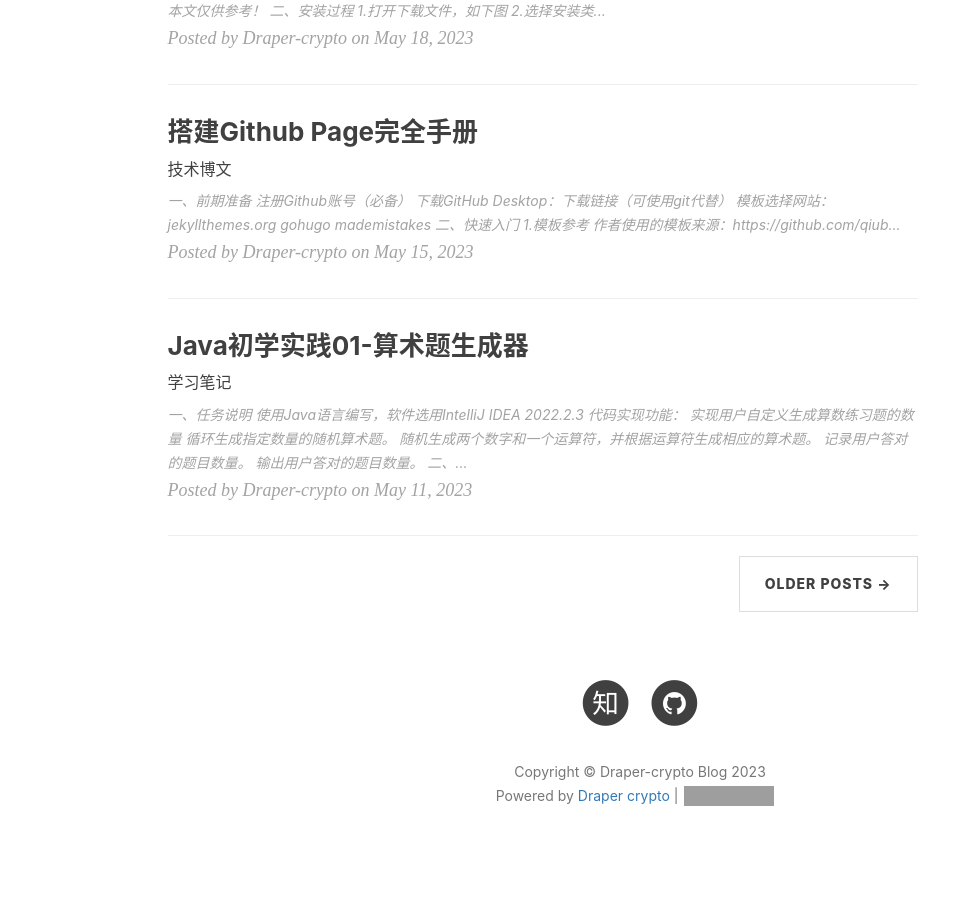
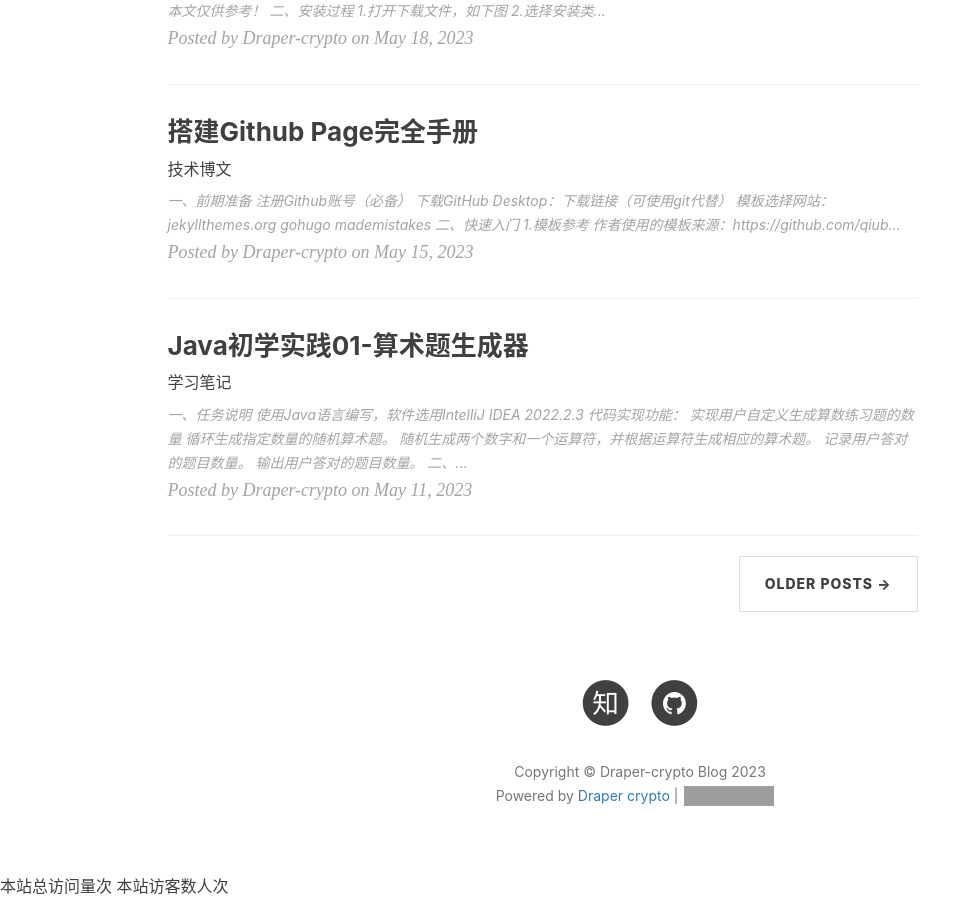
Before and after one commit to Draper-crypto/Draper-crypto.github.io, a Jekyll site: the page built from index.html, in a window 1280 px wide and 900 px high, scrolled down 2147 px. Shown: the whole window, without its empty margins (0-980 px from the left). Built offline with Jekyll 4.4.1, drawn with Linux system fonts in a browser that asks for light colours; nearby versions of some CDN libraries; the list of posts is cut into pages by our own code; comment, search, counter and statistics services are not loaded; grey boxes are pictures that could not be loaded.

Commit message:
更新 footer.html

```diff
--- a/_includes/footer.html
+++ b/_includes/footer.html
@@ -21,23 +21,33 @@
 </footer>
 
 <!-- jQuery -->
-<script src="{{ "/js/jquery.min.js " | prepend: site.baseurl }}"></script>
+<script src="{{ " /js/jquery.min.js " | prepend: site.baseurl }}"></script>
 
 <!-- Bootstrap Core JavaScript -->
 <!-- Currently, only navbar scroll-down effect at desktop still depends on this -->
-<script src="{{ "/js/bootstrap.min.js " | prepend: site.baseurl }}"></script>
+<script src="{{ " /js/bootstrap.min.js " | prepend: site.baseurl }}"></script>
 
 <!-- Custom Theme JavaScript -->
-<script src="{{ "/js/hux-blog.min.js " | prepend: site.baseurl }}"></script>
+<script src="{{ " /js/hux-blog.min.js " | prepend: site.baseurl }}"></script>
 
 <!-- Simple Jekyll Search -->
-<script src="{{ "/js/simple-jekyll-search.min.js" | prepend: site.baseurl }}"></script>
+<script src="{{ " /js/simple-jekyll-search.min.js" | prepend: site.baseurl }}"></script>
 
 <!-- Service Worker -->
 {% if site.service-worker %}
-<script src="{{ "/js/snackbar.js " | prepend: site.baseurl }}"></script>
-<script src="{{ "/js/sw-registration.js " | prepend: site.baseurl }}"></script>
+<script src="{{ " /js/snackbar.js " | prepend: site.baseurl }}"></script>
+<script src="{{ " /js/sw-registration.js " | prepend: site.baseurl }}"></script>
 {% endif %}
+
+<!-- 添加站点访客数及文章浏览量 -->
+<script async src="//busuanzi.ibruce.info/busuanzi/2.3/busuanzi.pure.mini.js">
+</script>
+<span id="busuanzi_container_site_pv">
+    本站总访问量<span id="busuanzi_value_site_pv"></span>次
+</span>
+<span id="busuanzi_container_site_uv">
+    本站访客数<span id="busuanzi_value_site_uv"></span>人次
+</span>
 
 <!-- async load function -->
 <script>
```
